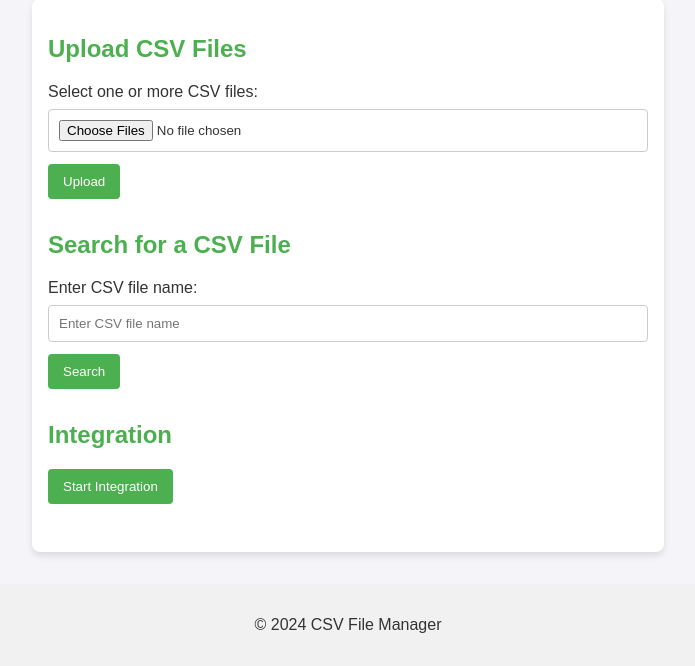
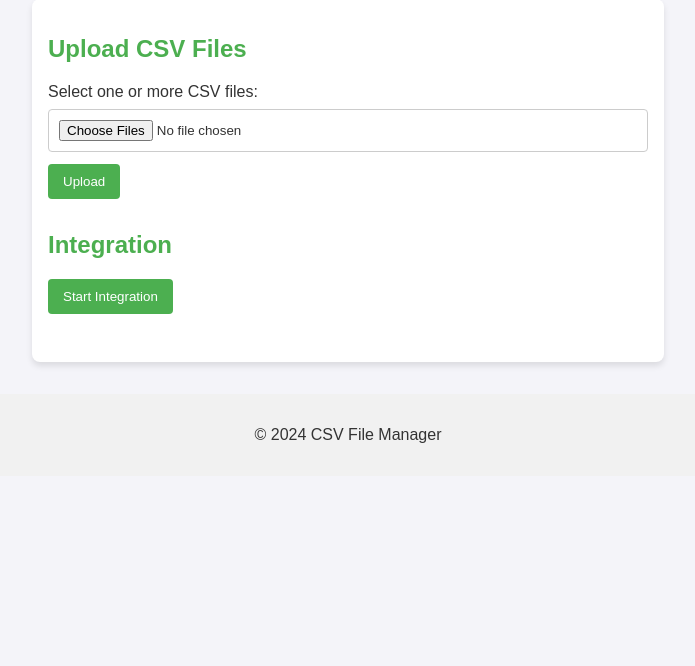
Before and after one commit to mathispappo/Dashboard, a Flask app: page / in a window 1280 px wide. Shown: the part 145-811 px from the top of the page, without its empty margins (292-987 px from the left). After the commit the page ends 588 px from the top, so only its background shows below. Run offline with Flask 3, Linux system fonts and the light colour scheme.

Commit message:
correction app.py suppression de la recherche de csv

```diff
--- a/templates/index.html
+++ b/templates/index.html
@@ -90,14 +90,6 @@
             <button type="submit">Upload</button>
         </form>
 
-        <!-- Search Form -->
-        <h2>Search for a CSV File</h2>
-        <form action="/search" method="get">
-            <label for="file_name">Enter CSV file name:</label>
-            <input type="text" id="file_name" name="file_name" placeholder="Enter CSV file name">
-            <button type="submit">Search</button>
-        </form>
-
         <!-- Integration Form (the new button) -->
         <h2>Integration</h2>
         <form action="/integration" method="post">
```
